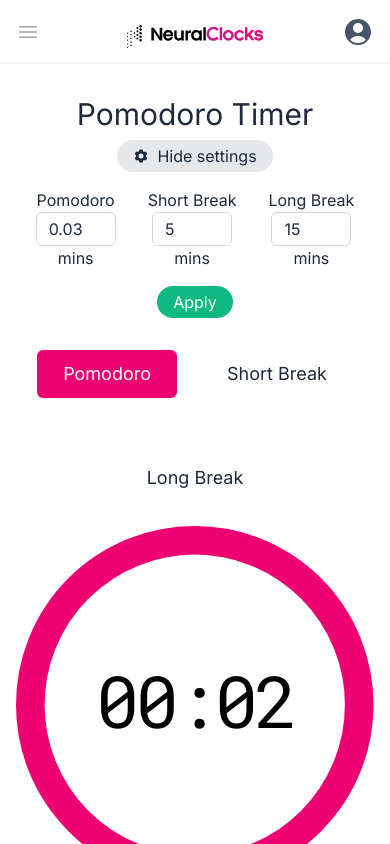
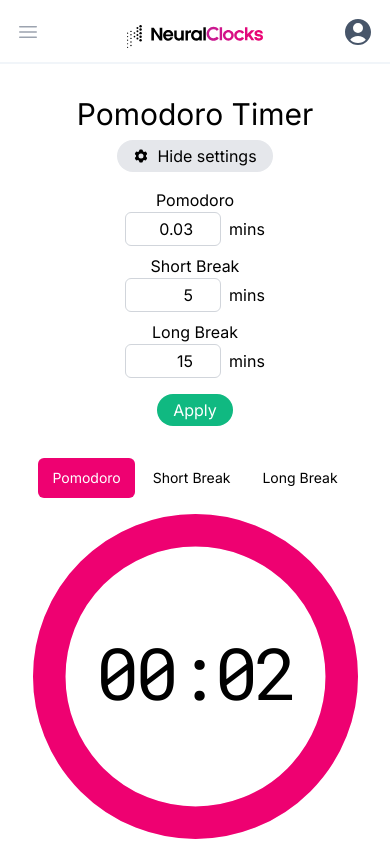
Before and after one commit to scisneros/neuralworks-test, a Next.js app in the folder neuralclocks/: page /pomodoro in a window 390 px wide. Both pictures are taken after a click on the button "Settings". Shown: the top 844 px of the page. Built offline with nearby package versions, Linux system fonts and the light colour scheme.

Commit message:
Responsiveness, sizes and color adjustments

```diff
--- a/neuralclocks/app/layout.tsx
+++ b/neuralclocks/app/layout.tsx
@@ -26,7 +26,7 @@ export default function RootLayout({
 }) {
   return (
     <html lang="en" className={`${inter.variable} ${robotoMono.variable}`}>
-      <body className="mx-auto min-h-screen max-w-4xl text-slate-800">
+      <body className="mx-auto min-h-screen max-w-4xl text-black">
         <Navbar />
         {children}
       </body>
--- a/neuralclocks/app/pomodoro/colors.ts
+++ b/neuralclocks/app/pomodoro/colors.ts
@@ -13,7 +13,6 @@ const stageColors: StagesColors = {
       bg: "stroke-primary-100",
       stroke: "stroke-primary-500",
       fill: "fill-primary-50",
-      time: "text-black",
     },
     text: "text-white",
   },
@@ -28,7 +27,6 @@ const stageColors: StagesColors = {
       bg: "stroke-sky-200",
       stroke: "stroke-sky-500",
       fill: "fill-sky-50",
-      time: "text-black",
     },
     text: "text-white",
   },
@@ -43,7 +41,6 @@ const stageColors: StagesColors = {
       bg: "stroke-teal-200",
       stroke: "stroke-teal-500",
       fill: "fill-teal-50",
-      time: "text-black",
     },
     text: "text-white",
   },
--- a/neuralclocks/app/pomodoro/page.tsx
+++ b/neuralclocks/app/pomodoro/page.tsx
@@ -54,7 +54,7 @@ export default function Pomodoro() {
         return (
           <button
             className={clsx(
-              "mx-3 mb-6 mt-8 rounded-md border-2 border-transparent px-6 py-2 text-lg transition-colors",
+              "mx-0.5 mt-8 rounded-md border-2 border-transparent px-3 py-2 text-sm transition-colors sm:mx-3 sm:px-6 sm:py-2 sm:text-lg",
               thisStage.name === currentStage.name
                 ? `${thisColors.button.bg} ${thisColors.button.hover} ${thisColors.text}`
                 : thisColors.button.hoverLight,
--- a/neuralclocks/app/pomodoro/progress.tsx
+++ b/neuralclocks/app/pomodoro/progress.tsx
@@ -21,7 +21,7 @@ const TimerProgress = ({
   colors: StageColors;
 }) => {
   // Customizable.
-  const stroke = 8;
+  const stroke = 10;
   // Non-customizable. Radius is calculated relative to viewBox and stroke.
   // To control the size of the component, use its root's CSS width.
   const radius = 50 - stroke / 2;
@@ -35,7 +35,7 @@ const TimerProgress = ({
   useEffect(() => {}, [startingTime]);
 
   return (
-    <div className="relative mx-auto mb-4 flex w-11/12 items-center justify-center sm:w-80">
+    <div className="relative mx-auto mb-4 flex w-10/12 items-center justify-center sm:w-80">
       <svg viewBox="0 0 100 100" className="progress-ring">
         {/* Background circle */}
         <circle
@@ -70,10 +70,9 @@ const TimerProgress = ({
       </svg>
       {/* Digital clock */}
       <div
-        className={clsx(
-          "absolute mb-2 font-mono text-7xl tracking-tighter duration-500",
-          colors.progress.time,
-        )}
+        className={
+          "absolute mb-2 font-mono text-7xl tracking-tighter duration-500"
+        }
       >
         {secToTime(time)}
       </div>
--- a/neuralclocks/app/pomodoro/settings.tsx
+++ b/neuralclocks/app/pomodoro/settings.tsx
@@ -51,26 +51,26 @@ const PomodoroSettings = ({
         enterTo="opacity-100 scale-100"
         leaveFrom="opacity-100 scale-100"
         leaveTo="opacity-0 scale-75"
-        className="transition-[opacity, transform] duration-100 origin-top"
+        className="transition-[opacity, transform] origin-top duration-100"
       >
-        <div className="mt-4 flex justify-center">
+        <div className="mt-4 flex flex-wrap justify-center">
           {stagesSettings.map((thisStage) => (
-            <div className="mx-4" key={thisStage.name}>
+            <div className="mx-1 w-10/12 sm:mx-4 sm:w-24" key={thisStage.name}>
               <div>{thisStage.label}</div>
               <input
                 type="number"
-                className="w-20 rounded-md border border-gray-300 px-3 py-1 focus:border-primary focus:ring-primary"
+                className="mb-2 w-24 rounded-md border border-gray-300 px-3 py-1 text-right focus:border-primary focus:ring-primary sm:mb-0 sm:w-full"
                 // Uses defaultValue and onBlur instead of value and onChange
                 // to prevent input changes while the user is typing.
                 defaultValue={Number((thisStage.duration / 60).toFixed(2))} // Convert to minutes
                 onBlur={(e) => handleTimeChange(thisStage.name, e.target.value)}
               />
-              <div>mins</div>
+              <div className="ml-2 inline sm:m-0 sm:block">mins</div>
             </div>
           ))}
         </div>
         <button
-          className="mt-4 mx-auto block rounded-full text-white bg-emerald-500 px-4 py-1 align-middle transition-colors hover:bg-emerald-600"
+          className="mx-auto mt-2 sm:mt-2 block rounded-full bg-emerald-500 px-4 py-1 align-middle text-white transition-colors hover:bg-emerald-600"
           onClick={() => {
             confirmSettings();
           }}
--- a/neuralclocks/app/pomodoro/timer.tsx
+++ b/neuralclocks/app/pomodoro/timer.tsx
@@ -84,7 +84,7 @@ const Timer = ({
   };
 
   return (
-    <div className="text-center">
+    <div className="mt-4 text-center sm:mt-6">
       <TimerProgress
         time={time}
         startingTime={startingTime}
--- a/neuralclocks/app/pomodoro/types.ts
+++ b/neuralclocks/app/pomodoro/types.ts
@@ -18,7 +18,6 @@ export type StageColors = {
     bg: string;
     stroke: string;
     fill: string;
-    time: string;
   };
   text: string;
 }
```
